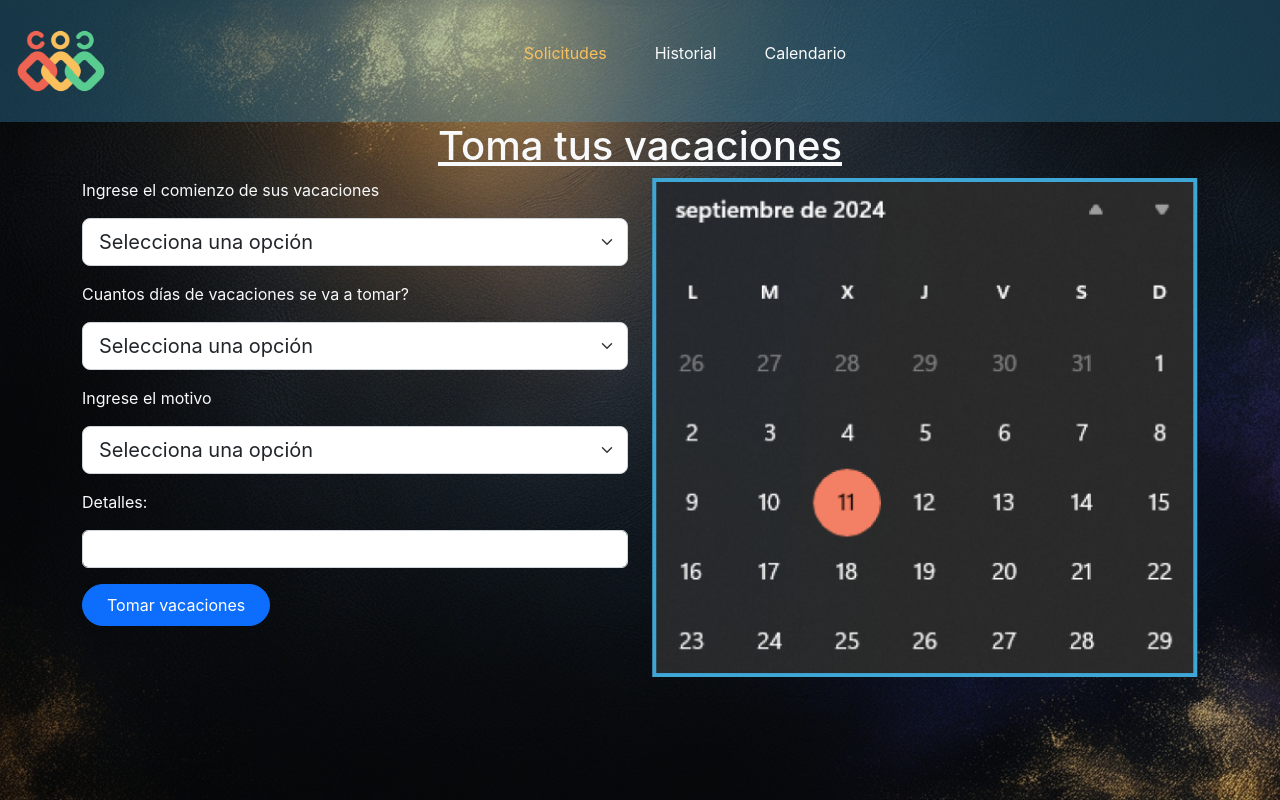
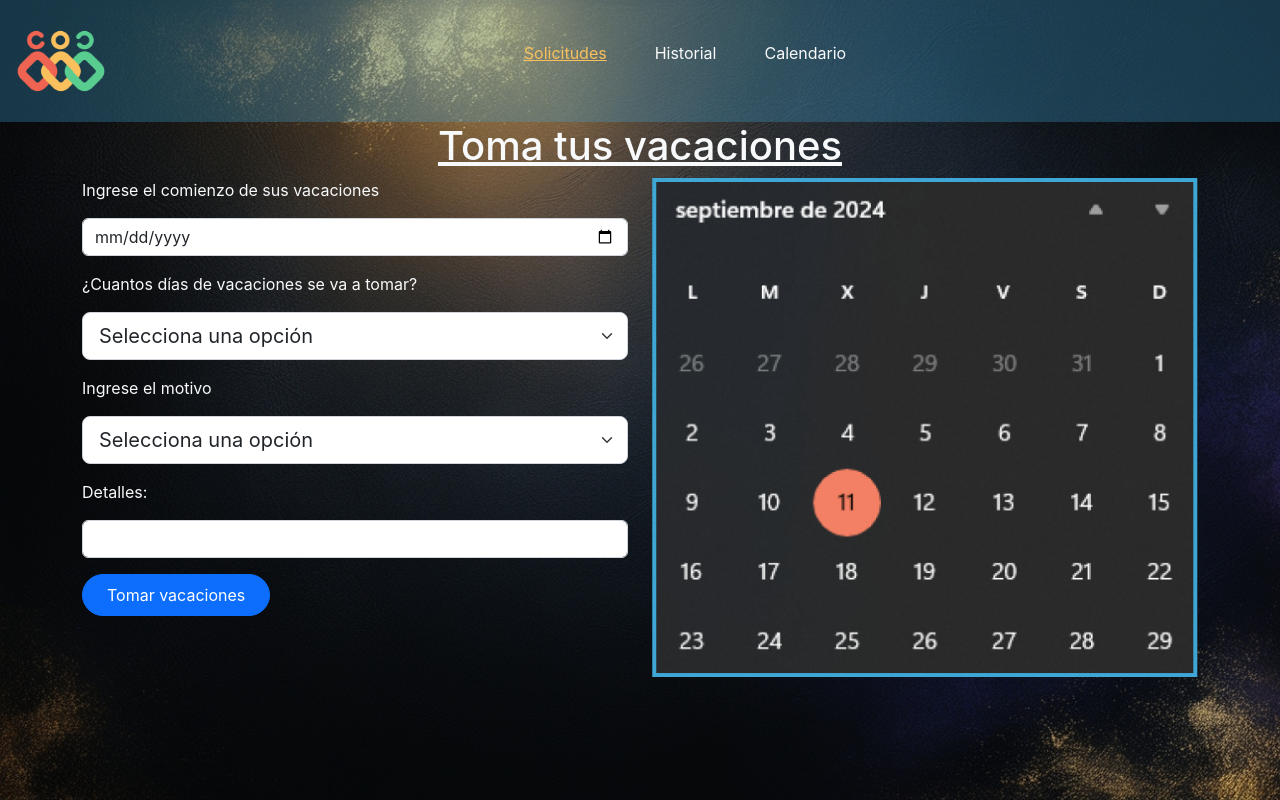
Before and after one commit to leonardo5055/vacaciones, a React (Create React App) app: page /solicitudes in a window 1280 px wide. Built offline with nearby package versions, Linux system fonts and the light colour scheme; sample sign-in values are in the browser's storage.

Commit message:
correcciones

```diff
--- a/src/componentes/css/nav.css
+++ b/src/componentes/css/nav.css
@@ -1,3 +1,4 @@
 .active {
     color: var(--amarillo) !important;
+    text-decoration: underline !important;
 }
--- a/src/componentes/paginas/HistorialAdmin.jsx
+++ b/src/componentes/paginas/HistorialAdmin.jsx
@@ -23,9 +23,32 @@ function HistorialAdmin() {
                         </div>
                     </div>
                     <hr />
+                    <div className='d-flex align-items-center m-3 gap-3'>
+                        <img src={empleado.avatar} className='rounded-circle' width={60} alt="" />
+                        <div>
+                            <p>Nombre: {empleado.nombres} {empleado.apellidos}</p>
+                            <p>10/10/2024 - 10/11/2024</p>
+                            <p>🔵 Vacaciones</p>
+                        </div>
+                    </div>
+                    <hr />
+                    <div className='d-flex align-items-center m-3 gap-3'>
+                        <img src={empleado.avatar} className='rounded-circle' width={60} alt="" />
+                        <div>
+                            <p>Nombre: {empleado.nombres} {empleado.apellidos}</p>
+                            <p>10/10/2024 - 10/11/2024</p>
+                            <p>🔵 Vacaciones</p>
+                        </div>
+                    </div>
+                    <hr />
                 </div>
                 <div className='caja-negra text-light fs-4'>
-                    <h1>En proceso</h1>
+                    <h1>Filtros</h1>
+                    <hr />
+                    <div>
+                        <p>fecha</p>
+                        <input type="date" />
+                    </div>
                 </div>
             </div>
         </div>
--- a/src/componentes/paginas/Home.jsx
+++ b/src/componentes/paginas/Home.jsx
@@ -10,41 +10,8 @@ function Home() {
                 <div className='col-lg-6 col-md-8 col-sm-12'>
                     <form action="">
                         <p className='text-light'>Ingrese el comienzo de sus vacaciones</p>
-                        <select className="form-select form-select-lg mb-3" aria-label="Large select example">
-                            <option selected>Selecciona una opción</option>
-                            <option value="1">1</option>
-                            <option value="2">2</option>
-                            <option value="3">3</option>
-                            <option value="1">4</option>
-                            <option value="2">5</option>
-                            <option value="3">6</option>
-                            <option value="1">7</option>
-                            <option value="2">8</option>
-                            <option value="3">9</option>
-                            <option value="1">10</option>
-                            <option value="2">11</option>
-                            <option value="3">12</option>
-                            <option value="1">13</option>
-                            <option value="2">14</option>
-                            <option value="3">15</option>
-                            <option value="1">16</option>
-                            <option value="2">17</option>
-                            <option value="3">18</option>
-                            <option value="3">19</option>
-                            <option value="1">20</option>
-                            <option value="2">21</option>
-                            <option value="3">22</option>
-                            <option value="1">23</option>
-                            <option value="2">24</option>
-                            <option value="3">25</option>
-                            <option value="1">26</option>
-                            <option value="2">27</option>
-                            <option value="3">28</option>
-                            <option value="2">29</option>
-                            <option value="3">30</option>
-                            <option value="3">31</option>
-                        </select>
-                        <p className='text-light'>Cuantos días de vacaciones se va a tomar?</p>
+                        <input type="date" id="fecha_inicio" name="fecha_inicio" class="form-control"/>
+                        <p className='text-light mt-3'>¿Cuantos días de vacaciones se va a tomar?</p>
                         <select className="form-select form-select-lg mb-3" aria-label="Large select example">
                             <option selected>Selecciona una opción</option>
                             <option value="1">1</option>
--- a/src/componentes/paginas/Perfil.jsx
+++ b/src/componentes/paginas/Perfil.jsx
@@ -3,6 +3,17 @@ import React from 'react'
 function Perfil() {
     let empleado = JSON.parse(localStorage.getItem('EmpleadoInfo'));
     console.log(empleado)
+
+    const date = new Date(empleado.fecha_contratacion);
+
+    // Obtener el día, mes y año
+    const day = String(date.getUTCDate()).padStart(2, '0');
+    const month = String(date.getUTCMonth() + 1).padStart(2, '0'); // Los meses son 0-indexados
+    const year = date.getUTCFullYear();
+
+    // Formatear como día/mes/año
+    empleado.fecha_contratacion = `${day}/${month}/${year}`;
+
     return (
         <div>
             <h1 className='text-light text-center mt-3'>Perfil</h1>
@@ -35,18 +46,17 @@ function Perfil() {
                         <hr />
                         <p className='m-3'>Email: {empleado.email}</p>
                         <hr />
-                        <p className='m-3'>Telefono: {empleado.celular.replace(/(\d{2})(\d{4})(\d{4})/, '$1-$2-$3')}</p>
+                        <p className='m-3'>Telefono: {empleado.celular.replace(/(\d{2})(\d{4})(\d{4})/, '$1 $2-$3')}</p>
                         <hr />
                         <p className='m-3'>Cargo: {empleado.cargo}</p>
                         <hr />
                         <p className='m-3'>Area: Programacion</p>
                         <hr />
                         <p className='m-3'>
-                            Años en la empresa: {new Date(empleado.fecha_contratacion).getDate().toString().padStart(2, '0')}-{
-                                (new Date(empleado.fecha_contratacion).getMonth() + 1).toString().padStart(2, '0')
-                            }-{new Date(empleado.fecha_contratacion).getFullYear()}
+                            Años en la empresa: {empleado.fecha_contratacion}
                         </p>
                         <hr />
+                        <p className='m-3'>Fecha de nacimiento: </p>
                     </div>
                 </div>
             </div>
--- a/src/componentes/paginas/SolicitudesAdmin.jsx
+++ b/src/componentes/paginas/SolicitudesAdmin.jsx
@@ -109,32 +109,32 @@ function SolicitudesAdmin() {
                 <hr />
                 <p className='text-light m-3'>¿Quién mas va estar ausente?</p>
                 <div>
-                    <div className='d-flex justify-content-around align-items-center borde-blanco m-3'>
+                    <div className='d-flex justify-content-around align-items-center borde-blanco m-3 gap-3'>
                         <p>🔵</p>
                         <img src={empleado.avatar} className='rounded-circle' width={60} alt="" />
                         <p>Nombre: {empleado.nombres} {empleado.apellidos}</p>
-                        <p>10/10/2024 - 10/11/2024</p>
+                        <p>10/10/2024  10/11/2024</p>
                         <p>Vacaciones</p>
                     </div>
-                    <div className='d-flex justify-content-around align-items-center borde-blanco m-3'>
+                    <div className='d-flex justify-content-around align-items-center borde-blanco m-3 gap-3'>
                         <p>🔵</p>
                         <img src={empleado.avatar} className='rounded-circle' width={60} alt="" />
                         <p>Nombre: {empleado.nombres} {empleado.apellidos}</p>
-                        <p>10/10/2024 - 10/11/2024</p>
+                        <p>10/10/2024  10/11/2024</p>
                         <p>Vacaciones</p>
                     </div>
-                    <div className='d-flex justify-content-around align-items-center borde-blanco m-3'>
+                    <div className='d-flex justify-content-around align-items-center borde-blanco m-3 gap-3'>
                         <p>🔵</p>
                         <img src={empleado.avatar} className='rounded-circle' width={60} alt="" />
                         <p>Nombre: {empleado.nombres} {empleado.apellidos}</p>
-                        <p>10/10/2024 - 10/11/2024</p>
+                        <p>10/10/2024  10/11/2024</p>
                         <p>Vacaciones</p>
                     </div>
-                    <div className='d-flex justify-content-around align-items-center borde-blanco m-3'>
+                    <div className='d-flex justify-content-around align-items-center borde-blanco m-3 gap-3'>
                         <p>🔵</p>
                         <img src={empleado.avatar} className='rounded-circle' width={60} alt="" />
                         <p>Nombre: {empleado.nombres} {empleado.apellidos}</p>
-                        <p>10/10/2024 - 10/11/2024</p>
+                        <p>10/10/2024  10/11/2024</p>
                         <p>Vacaciones</p>
                     </div>
                 </div>
```
